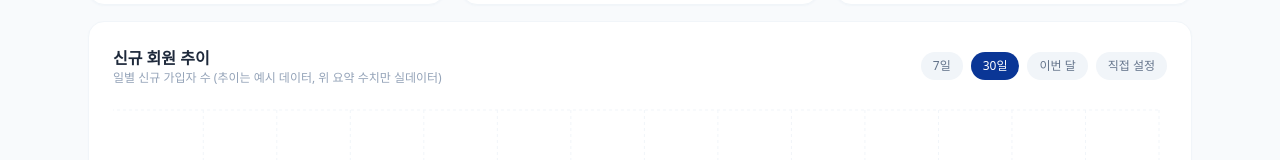
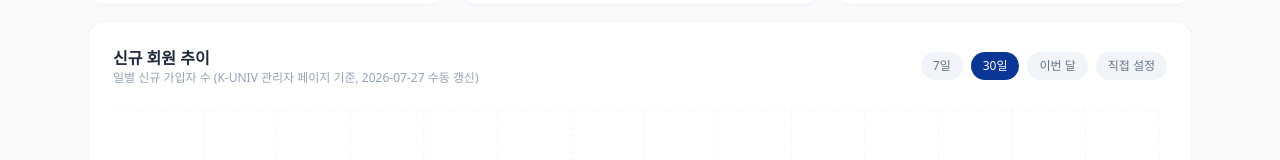
Before and after one commit to Gaumeoandanh/kuniv-kpi-dashboard, a Next.js app: page /dashboard in a window 1280 px wide. Shown: the part 256-416 px from the top of the page. Built offline with nearby package versions, Linux system fonts and the light colour scheme.

Commit message:
Update UserSection.tsx

```diff
--- a/components/dashboard/UserSection.tsx
+++ b/components/dashboard/UserSection.tsx
@@ -47,7 +47,11 @@ export default function UserSection({ stats }: { stats: UserStats }) {
 
       <SectionCard
         title="신규 회원 추이"
-        subtitle={stats.isLive ? "일별 신규 가입자 수 (추이는 예시 데이터, 위 요약 수치만 실데이터)" : "일별 신규 가입자 수"}
+                subtitle={
+                            stats.isLive
+                              ? `일별 신규 가입자 수 (K-UNIV 관리자 페이지 기준, ${new Date(stats.fetchedAt).toISOString().slice(0, 10)} 수동 갱신)`
+                              : "일별 신규 가입자 수"
+                }
         action={<DateRangeSelector onChange={setRange} />}
       >
         <div className="h-64 w-full">
```
